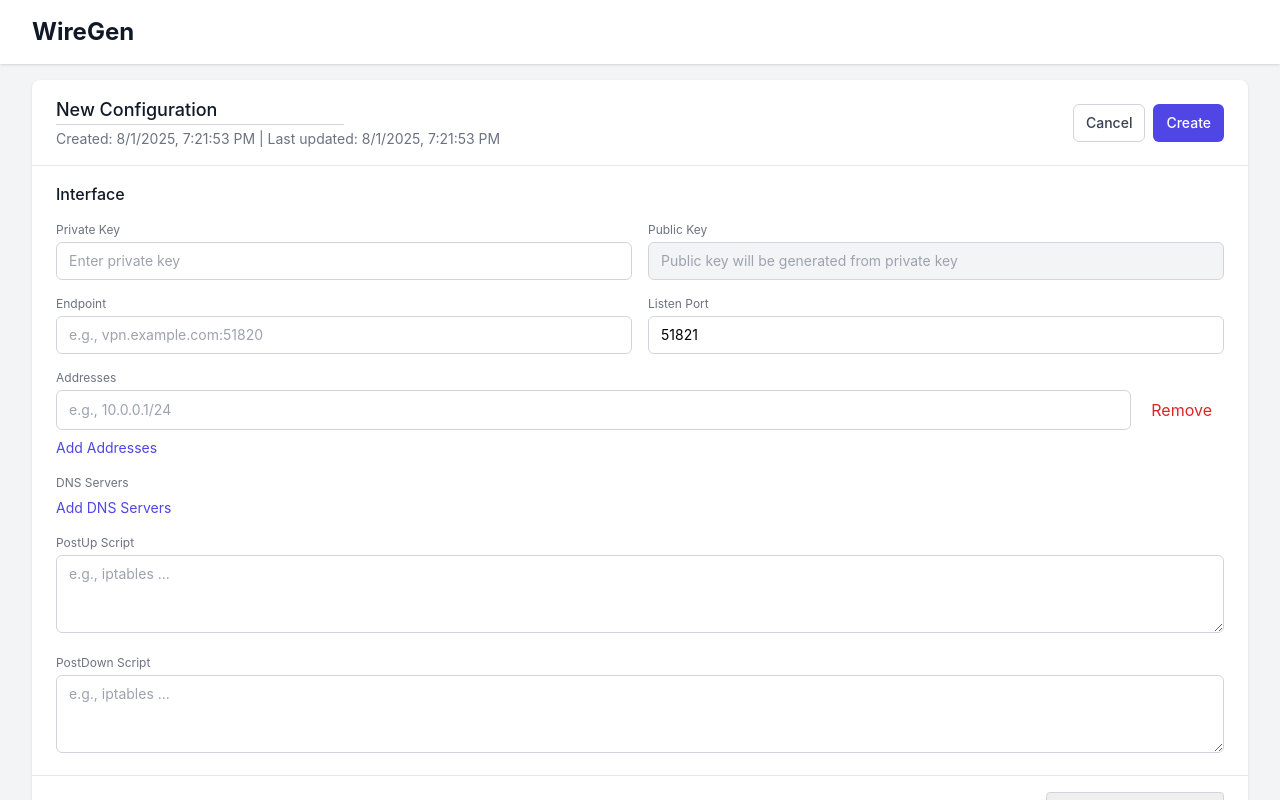
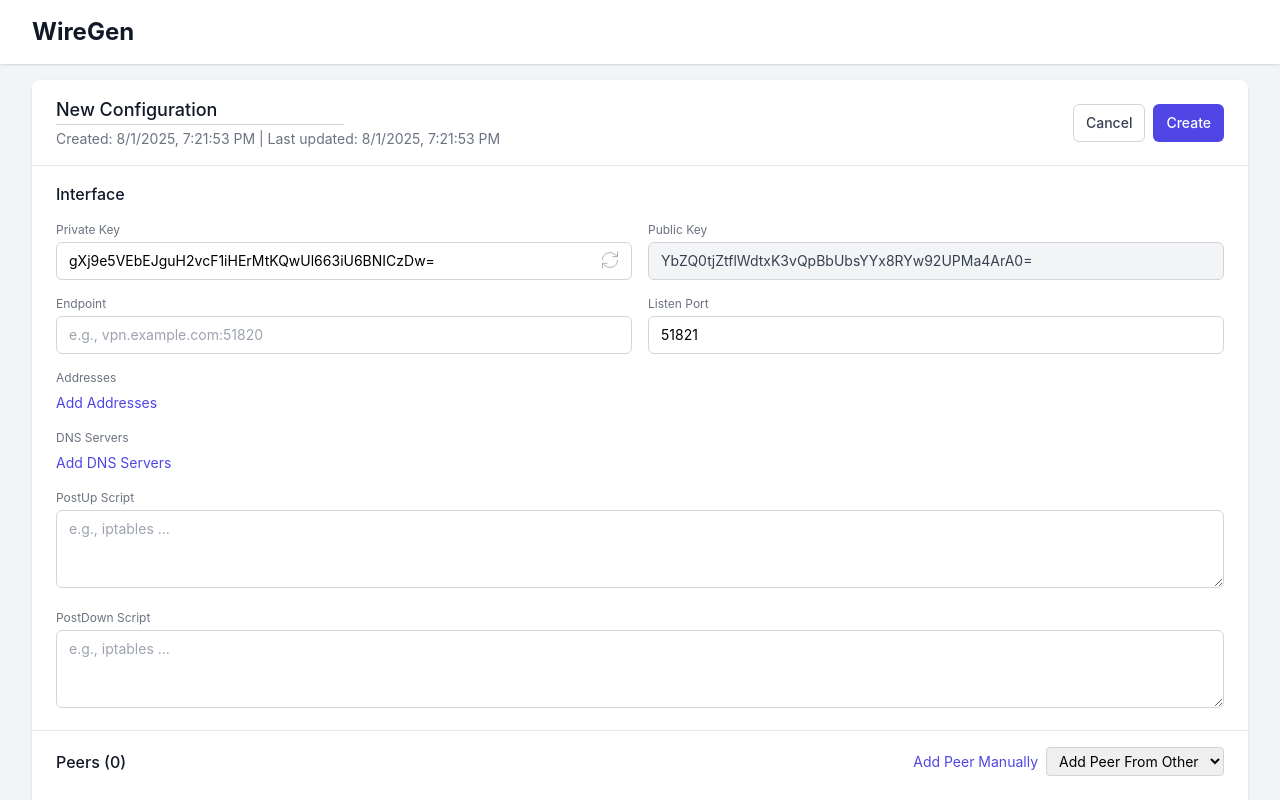
Before and after one commit to chengxuncc/wiregen, a React (Create React App) app: page / in a window 1280 px wide. Both pictures are taken after typing "Sample" into the empty fields and a click on the button "Add New". Shown: the top 800 px of the page. Built offline with nearby package versions, Linux system fonts and the light colour scheme; the HTML template or start-up script is replaced by a standard one.

Commit message:
add generate private key

```diff
--- a/src/components/ConfigDetail.tsx
+++ b/src/components/ConfigDetail.tsx
@@ -4,7 +4,7 @@
 import {v4 as uuidv4} from 'uuid';
 import QRCode from 'qrcode';
 import {useConfig} from '../contexts/ConfigContext';
-import {getPublicKey} from '../utils/wireguard';
+import {getPublicKey, generatePrivateKey} from '../utils/wireguard';
 
 interface ConfigDetailProps {
   config?: WireGuardConfig;
@@ -106,8 +106,8 @@
     id: uuidv4(),
     name: 'New Configuration',
     interface: {
-      privateKey: '',
-      address: [''],
+      privateKey: generatePrivateKey(), // Generate private key by default
+      address: [],
       listenPort: settings.listenPort ? settings.listenPort : DEFAULT_SETTINGS.listenPort,
       dns: [],
     },
@@ -390,12 +390,27 @@
         <div className="px-6 py-4 border-b border-gray-200">
           <h4 className="text-md font-medium text-gray-900 mb-4">Interface</h4>
           <div className="grid grid-cols-1 gap-4 sm:grid-cols-2">
+            <div className="relative">
               <EditableField
                 label="Private Key"
                 value={editedConfig.interface.privateKey}
                 onChange={(value) => updateInterface({privateKey: value})}
                 placeholder="Enter private key"
               />
+              <button
+                type="button"
+                onClick={() => updateInterface({privateKey: generatePrivateKey()})}
+                className="absolute top-6 right-2 p-1 text-gray-400 hover:text-indigo-600"
+                title="Generate new private key"
+                style={{background: 'none', border: 'none'}}>
+                <svg className="w-5 h-5" fill="none" stroke="currentColor" viewBox="0 0 24 24">
+                  <path d="M21 2v6h-6"/>
+                  <path d="M3 12a9 9 0 0 1 15-6.7L21 8"/>
+                  <path d="M3 22v-6h6"/>
+                  <path d="M21 12a9 9 0 0 1-15 6.7L3 16"/>
+                </svg>
+              </button>
+            </div>
             <div className="sm:grid-cols-2">
               <div className="text-xs text-gray-500 mb-1">Public Key</div>
               <input
--- a/src/utils/wireguard.ts
+++ b/src/utils/wireguard.ts
@@ -26,3 +26,21 @@
     return '';
   }
 }
+
+export function generatePrivateKey(): string {
+  // Generate a 32-byte random private key and return as base64
+  const array = new Uint8Array(32);
+  if (window.crypto && window.crypto.getRandomValues) {
+    window.crypto.getRandomValues(array);
+  } else {
+    // fallback for environments without window.crypto
+    for (let i = 0; i < 32; i++) {
+      array[i] = Math.floor(Math.random() * 256);
+    }
+  }
+  let binary = '';
+  for (let i = 0; i < array.length; i++) {
+    binary += String.fromCharCode(array[i]);
+  }
+  return btoa(binary);
+}
--- a/tsconfig.json
+++ b/tsconfig.json
@@ -1,6 +1,6 @@
 {
   "compilerOptions": {
-    "target": "es5",
+    "target": "es2021",
     "lib": [
       "dom",
       "dom.iterable",
```
Lines whose indentation alone changed are shown as unchanged.
